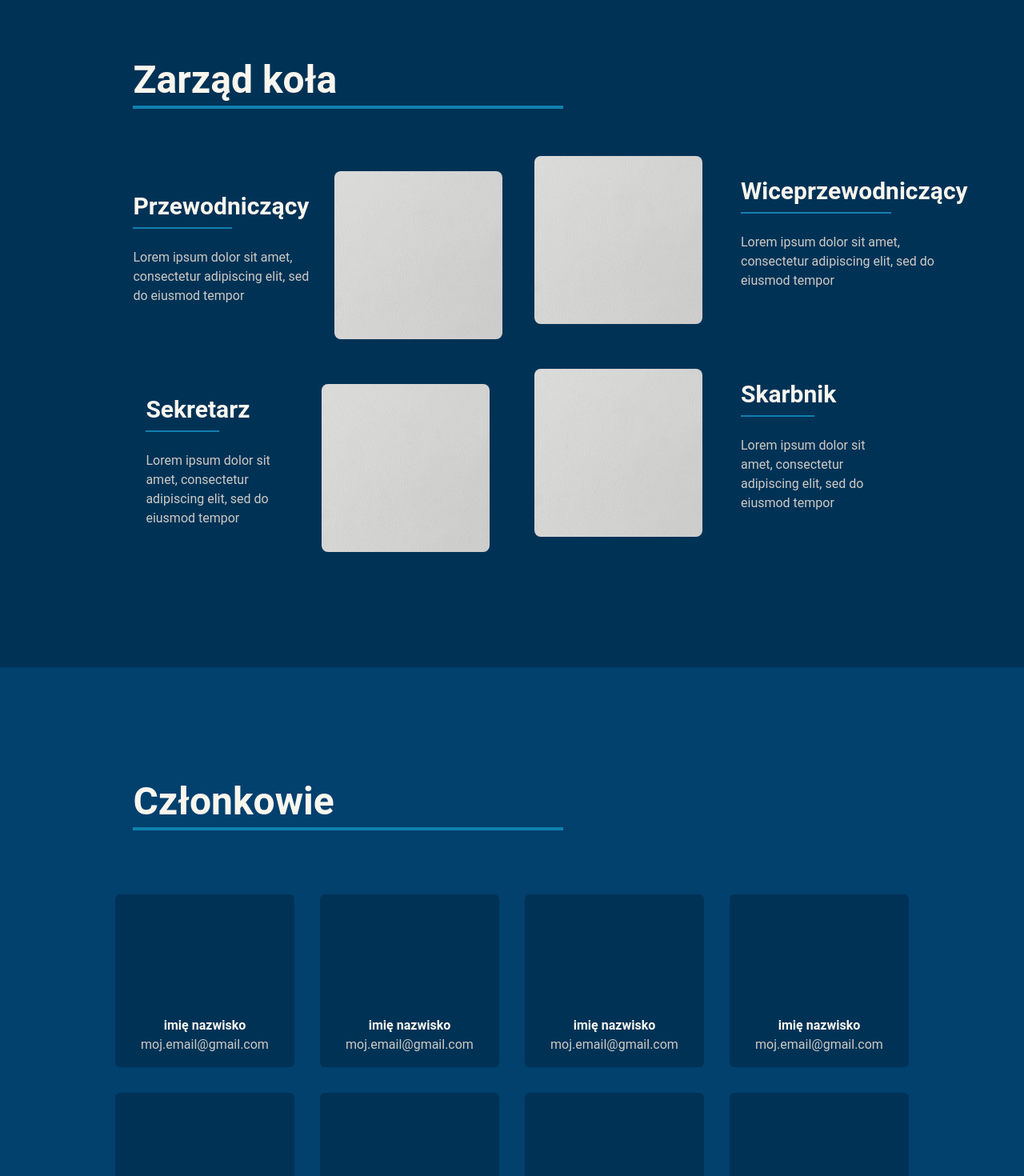
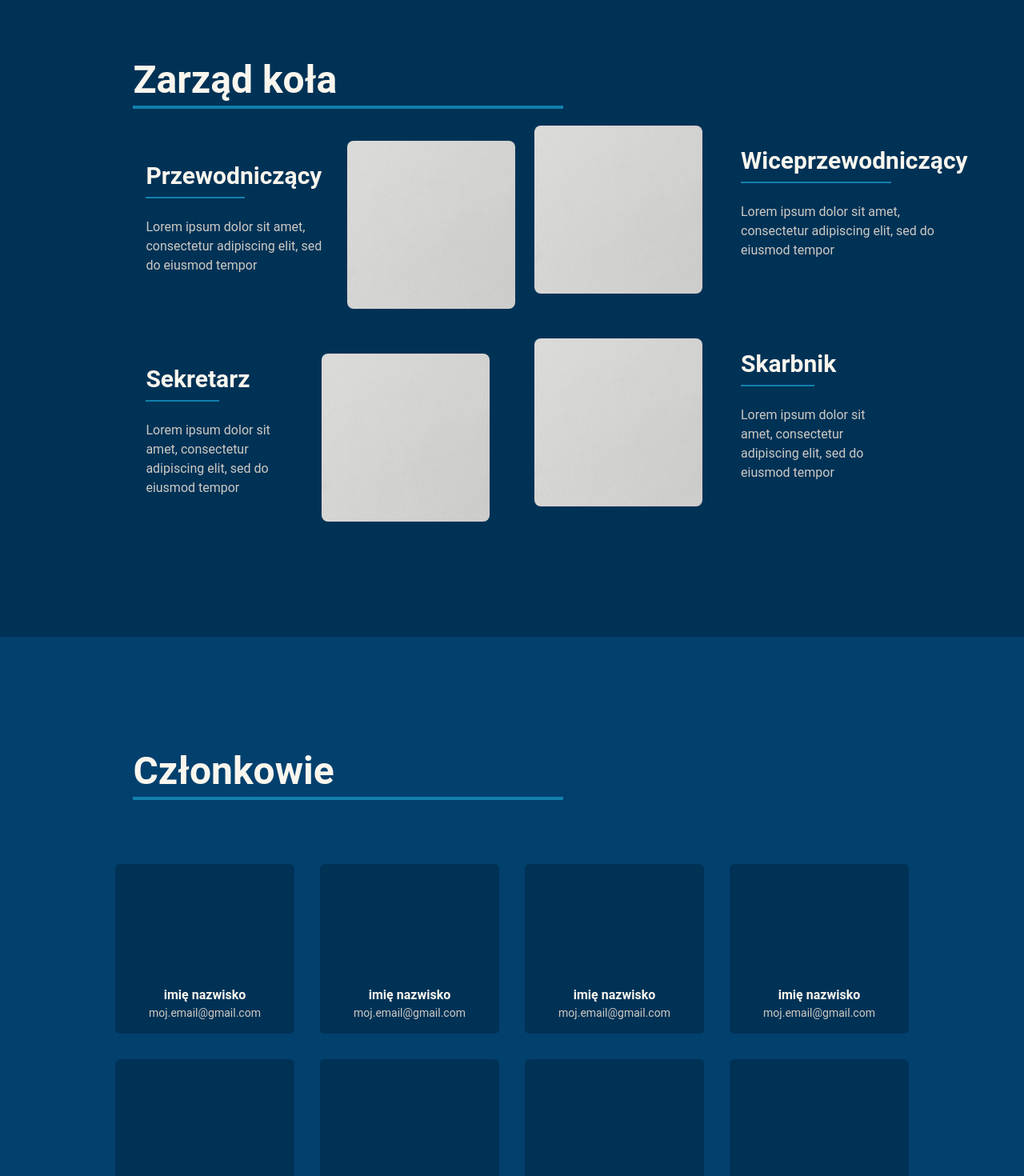
Before and after one commit to ksiuwr/ksi-site-v2025, a React (Vite) app: page /members in a window 1280 px wide. Shown: the part 600-2070 px from the top of the page at 80% size. Built offline with nearby package versions, Linux system fonts and the light colour scheme.

Commit message:
fixed mobile design of members

```diff
--- a/src/components/projectPages/TitleSection.tsx
+++ b/src/components/projectPages/TitleSection.tsx
@@ -20,7 +20,7 @@ function TitleSection({ header, subheader }: SectionProps) {
           {header}
         </h1>
         <hr className="border-action-blue border-t-4 mt-4" />
-        <p className="text-dark-text-secondary md:text-2xl text-xl text-left mt-4">
+        <p className="text-dark-text-secondary text-xl text-left mt-4">
           {subheader}
         </p>
       </div>
--- a/src/pages/Members/components/AssociationBoard.tsx
+++ b/src/pages/Members/components/AssociationBoard.tsx
@@ -5,20 +5,20 @@ export const AssociationBoard = () => {
   <hr className="border-action-blue border-t-4 mt-2 mx-4 lg:ml-[13vw] lg:mr-[45vw]"/>
   <div className="lg:grid lg:grid-cols-2 flex flex-col gap-14 mx-4 lg:mx-[13vw] pt-10">
   {/* Przewodniczący */}
-    <div className="flex flex-col lg:flex-row items-center gap-8 mt-[3vw]">
-      <div className='flex flex-col order-first'>
+  <div className="flex flex-col lg:flex-row items-center gap-8">
+    <div className='flex flex-col lg:ml-4 order-first'>
       <h3 className="font-bold text-2xl lg:text-3xl mb-2">Przewodniczący</h3>
       <hr className="border-action-blue border-t-2 mb-6 mr-24"/>
       <p className="text-dark-text-secondary mb-4">Lorem ipsum dolor sit amet, consectetur adipiscing elit, sed do eiusmod tempor</p>
     </div>
-    <div className="w-4/5 lg:order-last order-last">
-      <img src="/images/placeholder.webp" alt="Przwodniczacy" className="rounded-lg min-w-[210px] aspect-square object-cover"/>
+    <div className="mx-auto lg:order-last order-last">
+      <img src="/images/placeholder.webp" alt="Przewodniczący" className="rounded-lg min-w-[210px] aspect-square object-cover"/>
     </div>
   </div>
   {/* Wiceprzewodniczący */}
-  <div className='flex flex-col lg:flex-row items-center gap-8'>
-      <div className="w-4/5 lg:order-first order-last">
-        <img src="/images/placeholder.webp" alt="Wicerzwodniczacy" className="rounded-lg min-w-[210px] aspect-square object-cover"/>
+  <div className='flex flex-col lg:flex-row items-center gap-8 lg:mt-[-3vw]'>
+    <div className="mx-auto lg:order-first order-last">
+      <img src="/images/placeholder.webp" alt="Wiceprzewodniczący" className="rounded-lg min-w-[210px] aspect-square object-cover"/>
     </div>
       <div className='flex flex-col lg:ml-4 order-first lg:order-last'>
           <h3 className="font-bold text-2xl lg:text-3xl mb-2">Wiceprzewodniczący</h3>
@@ -26,6 +26,7 @@ export const AssociationBoard = () => {
           <p className="text-dark-text-secondary mb-4">Lorem ipsum dolor sit amet, consectetur adipiscing elit, sed do eiusmod tempor</p>
       </div>
     </div>
+
   {/* Sekretarz */}
   <div className="flex flex-col lg:flex-row items-center gap-8">
     <div className='flex flex-col lg:ml-4 order-first'>
@@ -33,13 +34,13 @@ export const AssociationBoard = () => {
       <hr className="border-action-blue border-t-2 mb-6 mr-24"/>
       <p className="text-dark-text-secondary mb-4">Lorem ipsum dolor sit amet, consectetur adipiscing elit, sed do eiusmod tempor</p>
     </div>
-  <div className="w-4/5 lg:order-last order-last">
+    <div className="mx-auto lg:order-last order-last">
       <img src="/images/placeholder.webp" alt="Sekretarz" className="rounded-lg min-w-[210px] aspect-square object-cover"/>
     </div>
   </div>
   {/* Skarbnik (I changed this from duplicated "Sekretarz") */}
   <div className='flex flex-col lg:flex-row items-center gap-8 lg:mt-[-3vw]'>
-    <div className="w-4/5 lg:order-first order-last">
+    <div className="mx-auto lg:order-first order-last">
     <img src="/images/placeholder.webp" alt="Skarbnik" className="rounded-lg min-w-[210px] aspect-square object-cover"/>
     </div>
       <div className='flex flex-col lg:ml-4 order-first lg:order-last'>
--- a/src/pages/Members/components/MemberWindow.tsx
+++ b/src/pages/Members/components/MemberWindow.tsx
@@ -9,7 +9,7 @@ export const MemberWindow = ({ index, name = "imię nazwisko", email = "moj.emai
 		<div key={index} className="bg-dark-section-primary pt-10 pb-4 rounded-md text-center">
       <div className="w-16 h-24 mx-auto rounded-full mb-4"></div>
       <p className="font-bold">{name}</p>
-      <p className="text-dark-text-secondary">{email}</p>
+      <p className="text-dark-text-secondary text-sm">{email}</p>
     </div>
   );
 };
```
Lines whose indentation alone changed are shown as unchanged.
